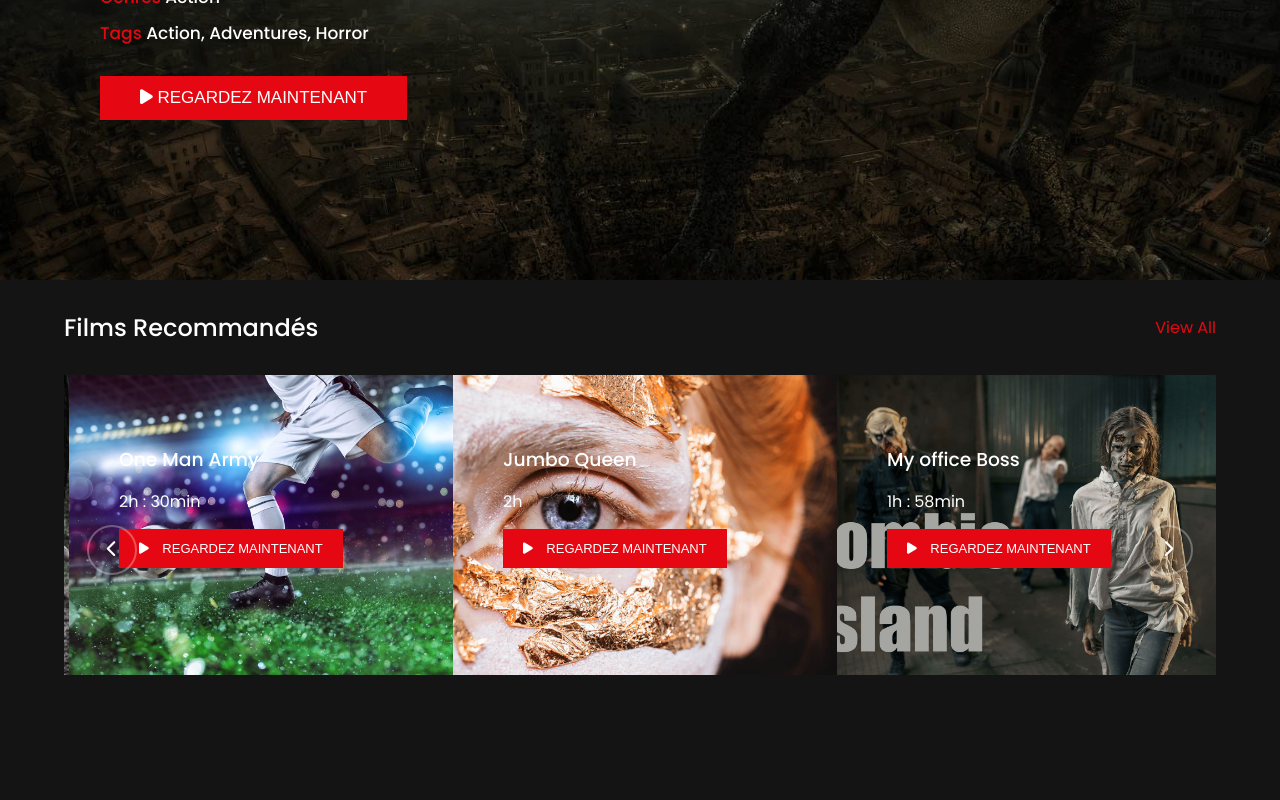
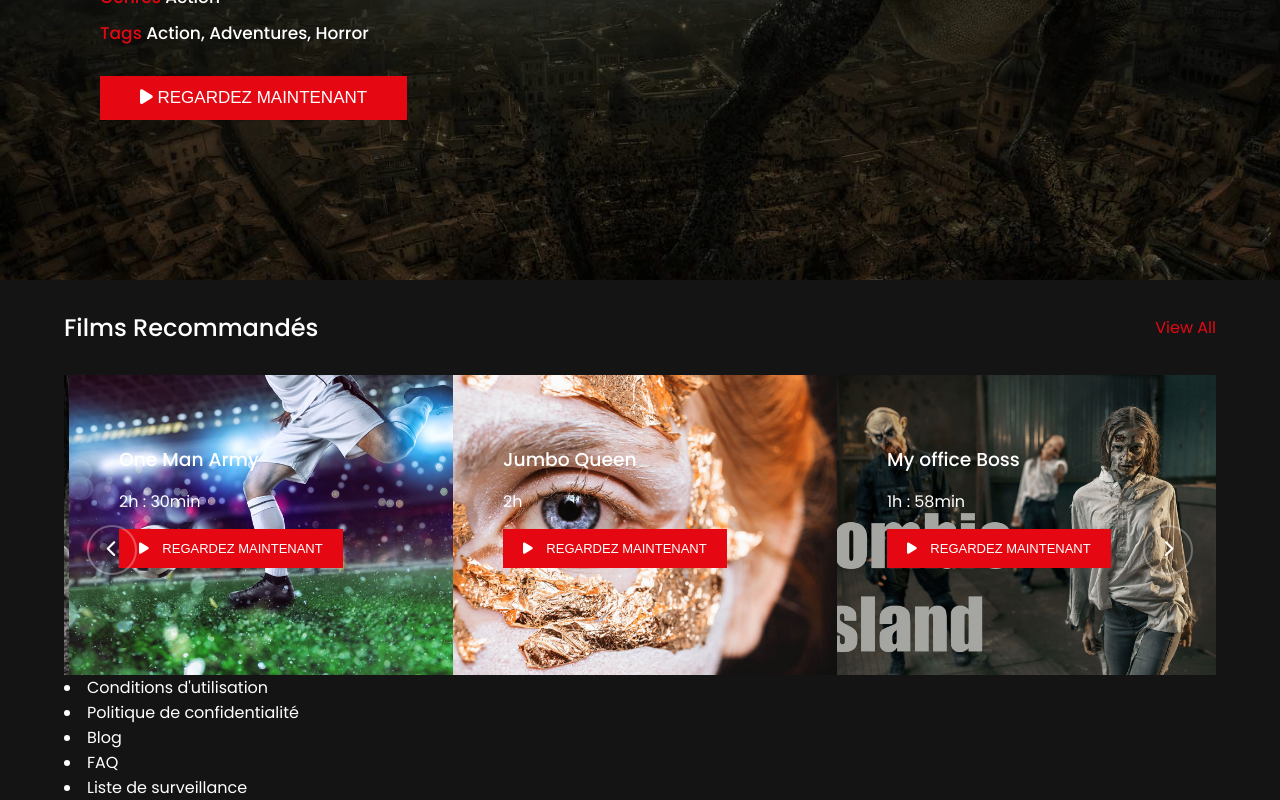
Before and after one commit to Lou-bna12/stream-mit, a React (Create React App) app: page / in a window 1280 px wide. Shown: the part 2047-2847 px from the top of the page. Before the commit the page ends 2722 px from the top, so only its background shows below. Built offline with nearby package versions, Linux system fonts and the light colour scheme.

Commit message:
git commit

```diff
--- a/src/App.js
+++ b/src/App.js
@@ -1,7 +1,8 @@
 import './App.css';
 import {BrowserRouter as Router,Switch,Route } from "react-router-dom"
 import { Header } from './components/header/Header';
-import HomePage from './home/HomePage';
+import {HomePage} from './home/HomePage';
+import { Footer } from './components/footer/Footer';
 
 function App() {
   return(
@@ -11,6 +12,7 @@ function App() {
       <Switch>
         <Route exact path="/" component={HomePage} />
     </Switch>
+    <Footer />
 </Router>
 
 </>
--- a/src/components/footer/Footer.jsx
+++ b/src/components/footer/Footer.jsx
@@ -3,7 +3,18 @@ import React from 'react'
 export const Footer = () => {
   return (
     <>
-    Footer
+    <footer>
+        <div className="container">
+            <div className="box">
+             <ul className='flex'></ul>
+          <li>Conditions d'utilisation</li>
+          <li>Politique de confidentialité</li>
+          <li>Blog</li>
+          <li>FAQ</li>
+          <li>Liste de surveillance</li>
+            </div>
+        </div>
+    </footer>
 
     </>
   )
```
